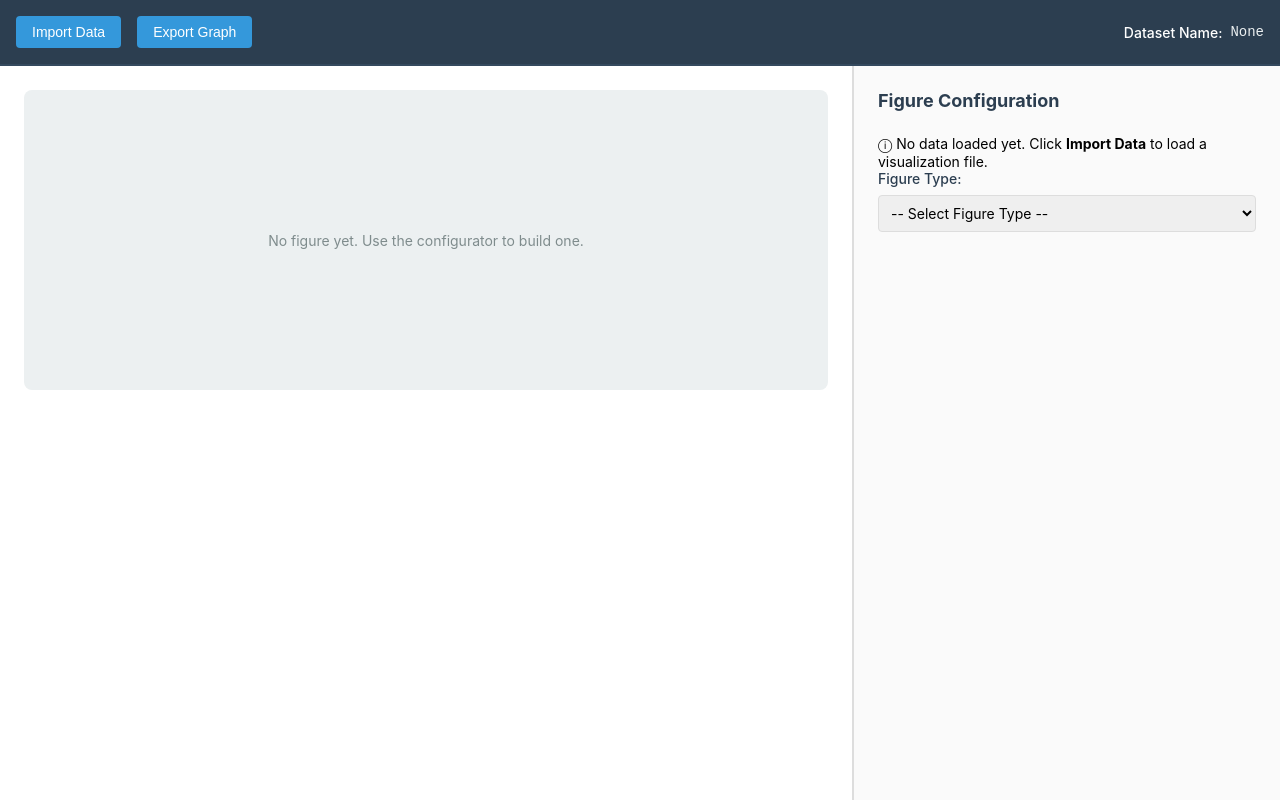
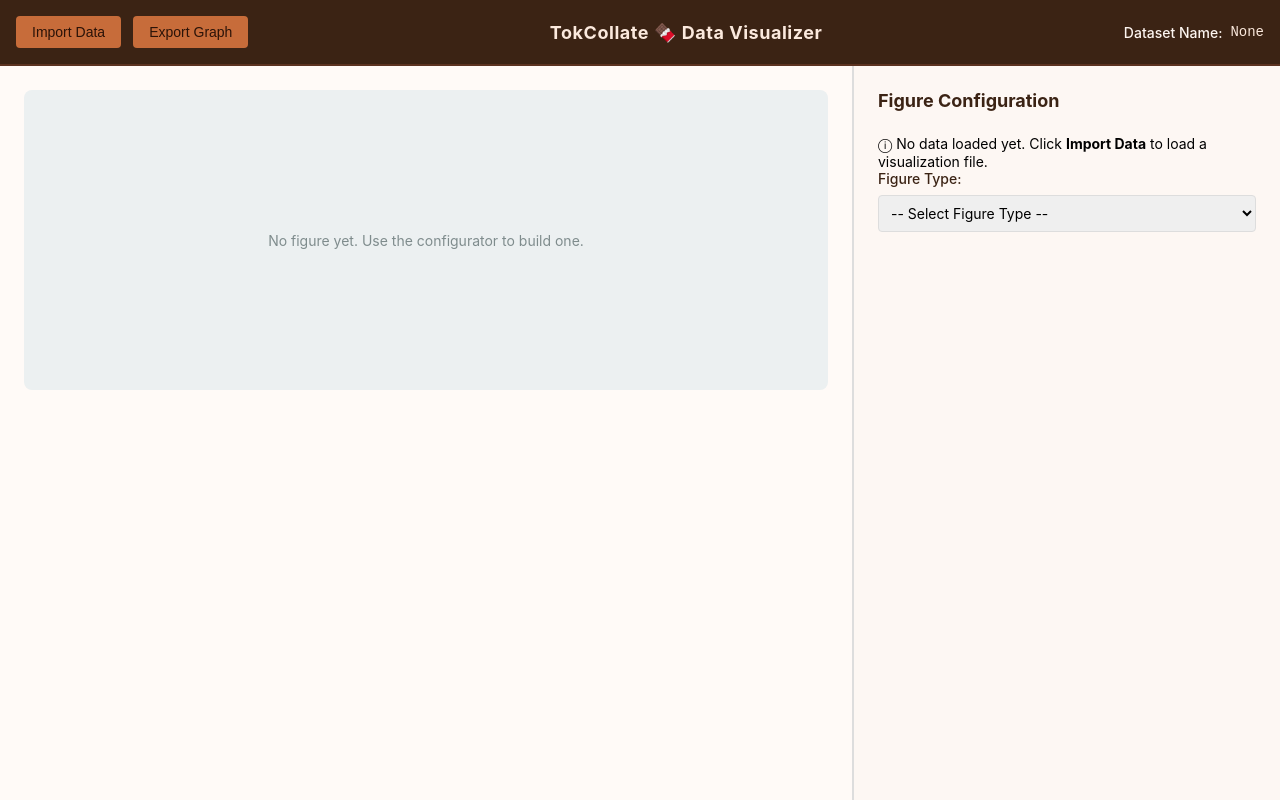
Before and after one commit to ufal/TokCollate, a React (Vite) app in the folder frontend/: page / in a window 1280 px wide. Built offline with nearby package versions, Linux system fonts and the light colour scheme.

Commit message:
frontend: added app name to Main Menu + changed color pallete to better fit the theme

```diff
--- a/frontend/src/components/App.css
+++ b/frontend/src/components/App.css
@@ -2,7 +2,7 @@
   display: flex;
   flex-direction: column;
   height: 100vh;
-  background-color: #f5f5f5;
+  background-color: #f8f1ec;
 }
 
 .content {
@@ -16,12 +16,12 @@
   flex: 2;
   overflow-y: auto;
   border-right: 1px solid #ddd;
-  background-color: #fff;
+  background-color: #fffaf7;
 }
 
 .configurator-container {
   flex: 1;
   overflow-y: auto;
-  background-color: #fafafa;
+  background-color: #fdf7f3;
   border-left: 1px solid #ddd;
 }
--- a/frontend/src/components/Graph.css
+++ b/frontend/src/components/Graph.css
@@ -4,7 +4,7 @@
   display: flex;
   align-items: center;
   justify-content: center;
-  background-color: #fafafa;
+  background-color: #fffaf7;
   border-radius: 4px;
 }
 
@@ -79,5 +79,5 @@
 }
 
 .metric-table tbody tr:hover td.table-cell {
-  background-color: #e8f4f8;
+  background-color: #f8ebe4;
 }
--- a/frontend/src/components/GraphConfigurator.css
+++ b/frontend/src/components/GraphConfigurator.css
@@ -6,7 +6,7 @@
 
 .graph-configurator h2 {
   margin-bottom: 1.5rem;
-  color: #2c3e50;
+  color: #3b2314;
   font-size: 18px;
 }
 
@@ -17,7 +17,7 @@
 .config-section label {
   display: block;
   margin-bottom: 0.5rem;
-  color: #2c3e50;
+  color: #3b2314;
   font-weight: 500;
   font-size: 14px;
 }
@@ -43,15 +43,15 @@
 }
 
 .config-section select.multi-select option:checked {
-  background-color: #3498db;
-  color: white;
+  background-color: #c76c3a;
+  color: #2b1308;
 }
 
 .config-section input:focus,
 .config-section select:focus {
   outline: none;
-  border-color: #3498db;
-  box-shadow: 0 0 0 2px rgba(52, 152, 219, 0.1);
+  border-color: #c76c3a;
+  box-shadow: 0 0 0 2px rgba(199, 108, 58, 0.1);
 }
 
 .selected-items {
@@ -74,12 +74,12 @@
   display: inline-flex;
   align-items: center;
   gap: 0.5rem;
-  background-color: #e8f4f8;
-  color: #2c3e50;
+  background-color: #f8ebe4;
+  color: #3b2314;
   padding: 0.4rem 0.8rem;
   border-radius: 20px;
   font-size: 12px;
-  border: 1px solid #3498db;
+  border: 1px solid #c76c3a;
 }
 
 .tag button {
@@ -121,11 +121,11 @@
 .graph-type-help {
   margin-top: 0.35rem;
   padding: 0.35rem 0.5rem;
-  border-left: 3px solid #3498db;
-  background-color: #f4f8fc;
+  border-left: 3px solid #c76c3a;
+  background-color: #f8ebe4;
   border-radius: 3px;
   font-size: 13px;
-  color: #34495e;
+  color: #3b2314;
 }
 
 .validation-errors {
--- a/frontend/src/components/MainMenu.css
+++ b/frontend/src/components/MainMenu.css
@@ -1,9 +1,9 @@
 .main-menu {
-  background-color: #2c3e50;
-  color: white;
+  background-color: #3b2314; /* dark chocolate */
+  color: #fdf5f0;
   padding: 1rem;
   box-shadow: 0 2px 4px rgba(0, 0, 0, 0.1);
-  border-bottom: 2px solid #34495e;
+  border-bottom: 2px solid #5b3220;
 }
 
 .menu-buttons {
@@ -13,10 +13,28 @@
   flex-wrap: wrap;
 }
 
+.menu-section {
+  display: flex;
+  align-items: center;
+}
+
+.menu-section-left {
+  gap: 0.75rem;
+}
+
+.menu-section-center {
+  flex: 1;
+  justify-content: center;
+}
+
+.menu-section-right {
+  margin-left: auto;
+}
+
 .menu-button {
   padding: 0.5rem 1rem;
-  background-color: #3498db;
-  color: white;
+  background-color: #c76c3a; /* caramel */
+  color: #2b1308;
   border: none;
   border-radius: 4px;
   cursor: pointer;
@@ -26,11 +44,11 @@
 }
 
 .menu-button:hover:not(:disabled) {
-  background-color: #2980b9;
+  background-color: #a8562c;
 }
 
 .menu-button:disabled {
-  background-color: #95a5a6;
+  background-color: #7f6a5e;
   cursor: not-allowed;
   opacity: 0.6;
 }
@@ -39,7 +57,6 @@
   display: flex;
   align-items: center;
   gap: 0.5rem;
-  margin-left: auto;
 }
 
 .dataset-selector label {
@@ -48,13 +65,20 @@
 }
 
 .dataset-display {
-  color: #ecf0f1;
+  color: #fbe9dd;
   font-family: 'Courier New', monospace;
   font-size: 14px;
   max-width: 250px;
   text-overflow: ellipsis;
   white-space: nowrap;
   overflow: hidden;
+}
+
+.app-title {
+  font-size: 18px;
+  font-weight: 700;
+  letter-spacing: 0.03em;
+  color: #fbe9dd;
 }
 
 .import-progress {
@@ -66,7 +90,7 @@
   position: relative;
   width: 100%;
   height: 6px;
-  background-color: rgba(236, 240, 241, 0.25);
+  background-color: rgba(253, 245, 240, 0.25);
   border-radius: 999px;
   overflow: hidden;
 }
@@ -74,14 +98,14 @@
 .import-progress-bar-fill {
   height: 100%;
   width: 0;
-  background: linear-gradient(90deg, #1abc9c, #3498db);
+  background: linear-gradient(90deg, #f2a65a, #d96c3f);
   transition: width 0.25s ease-out;
 }
 
 .import-progress-label {
   margin-top: 0.35rem;
   font-size: 12px;
-  color: #ecf0f1;
+  color: #fbe9dd;
   opacity: 0.9;
 }
 
@@ -110,7 +134,7 @@
 
 .path-dialog h3 {
   margin-top: 0;
-  color: #2c3e50;
+  color: #3b2314;
   font-size: 1.3rem;
 }
 
@@ -133,8 +157,8 @@
 
 .path-input:focus {
   outline: none;
-  border-color: #3498db;
-  box-shadow: 0 0 4px rgba(52, 152, 219, 0.3);
+  border-color: #c76c3a;
+  box-shadow: 0 0 4px rgba(199, 108, 58, 0.3);
 }
 
 .dialog-buttons {
@@ -154,17 +178,17 @@
 }
 
 .dialog-btn.primary {
-  background-color: #3498db;
+  background-color: #c76c3a;
   color: white;
 }
 
 .dialog-btn.primary:hover {
-  background-color: #2980b9;
+  background-color: #a8562c;
 }
 
 .dialog-btn {
   background-color: #ecf0f1;
-  color: #2c3e50;
+  color: #3b2314;
 }
 
 .dialog-btn:hover {
--- a/frontend/src/components/MainMenu.tsx
+++ b/frontend/src/components/MainMenu.tsx
@@ -170,13 +170,18 @@ const MainMenu: React.FC<MainMenuProps> = ({
   return (
     <div className="main-menu">
       <div className="menu-buttons">
+        <div className="menu-section menu-section-left">
           <button className="menu-button" onClick={handleImportDataClick} disabled={isImporting}>
             Import Data
           </button>
           <button className="menu-button" onClick={onExportGraph} disabled={!onExportGraph}>
             Export Graph
           </button>
-        <div className="dataset-selector">
+        </div>
+        <div className="menu-section menu-section-center">
+          <div className="app-title">TokCollate 🍫 Data Visualizer</div>
+        </div>
+        <div className="menu-section menu-section-right dataset-selector">
           <label>Dataset Name:</label>
           <span className="dataset-display">{datasetName}</span>
         </div>
```
Lines whose indentation alone changed are shown as unchanged.
